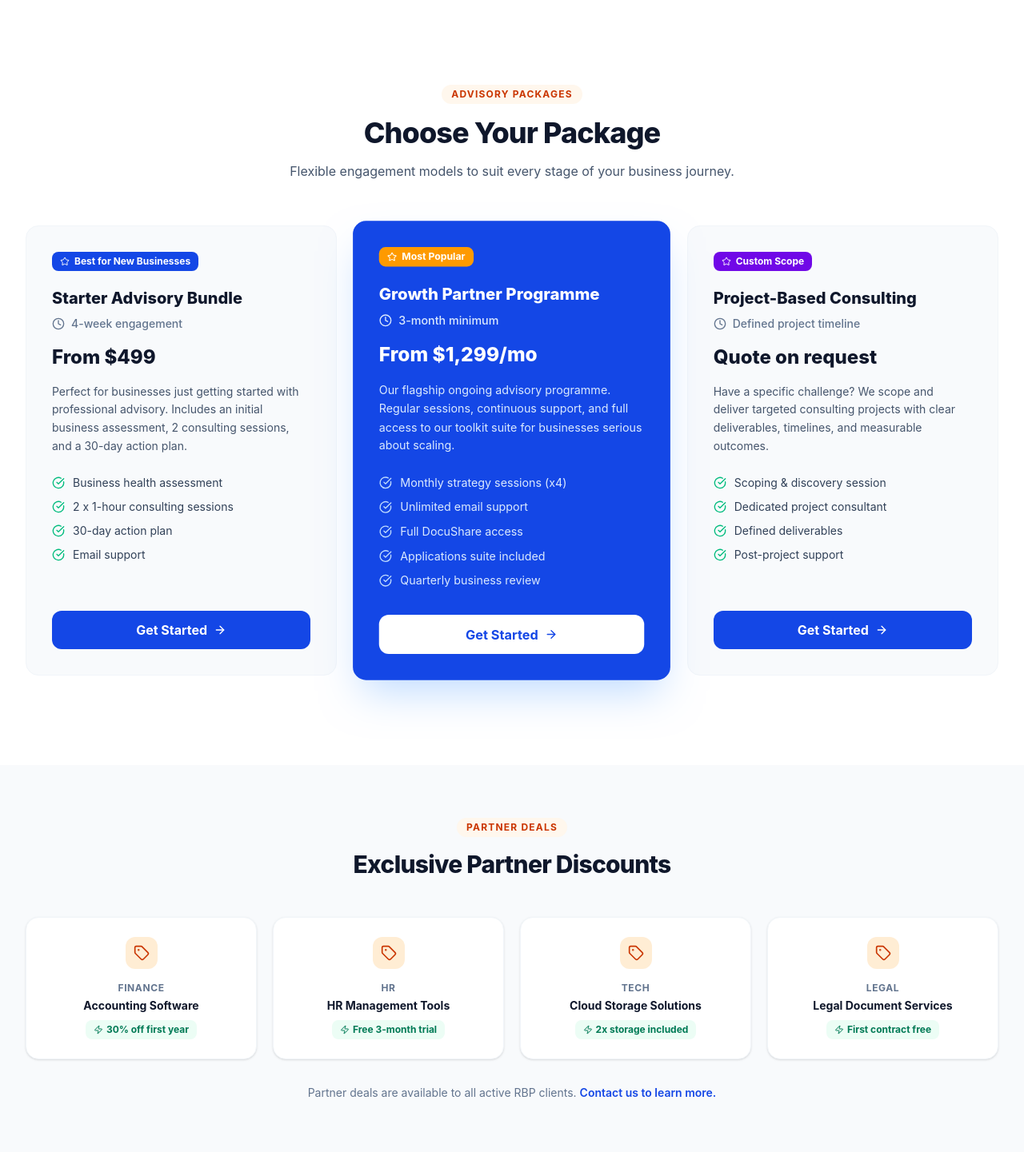
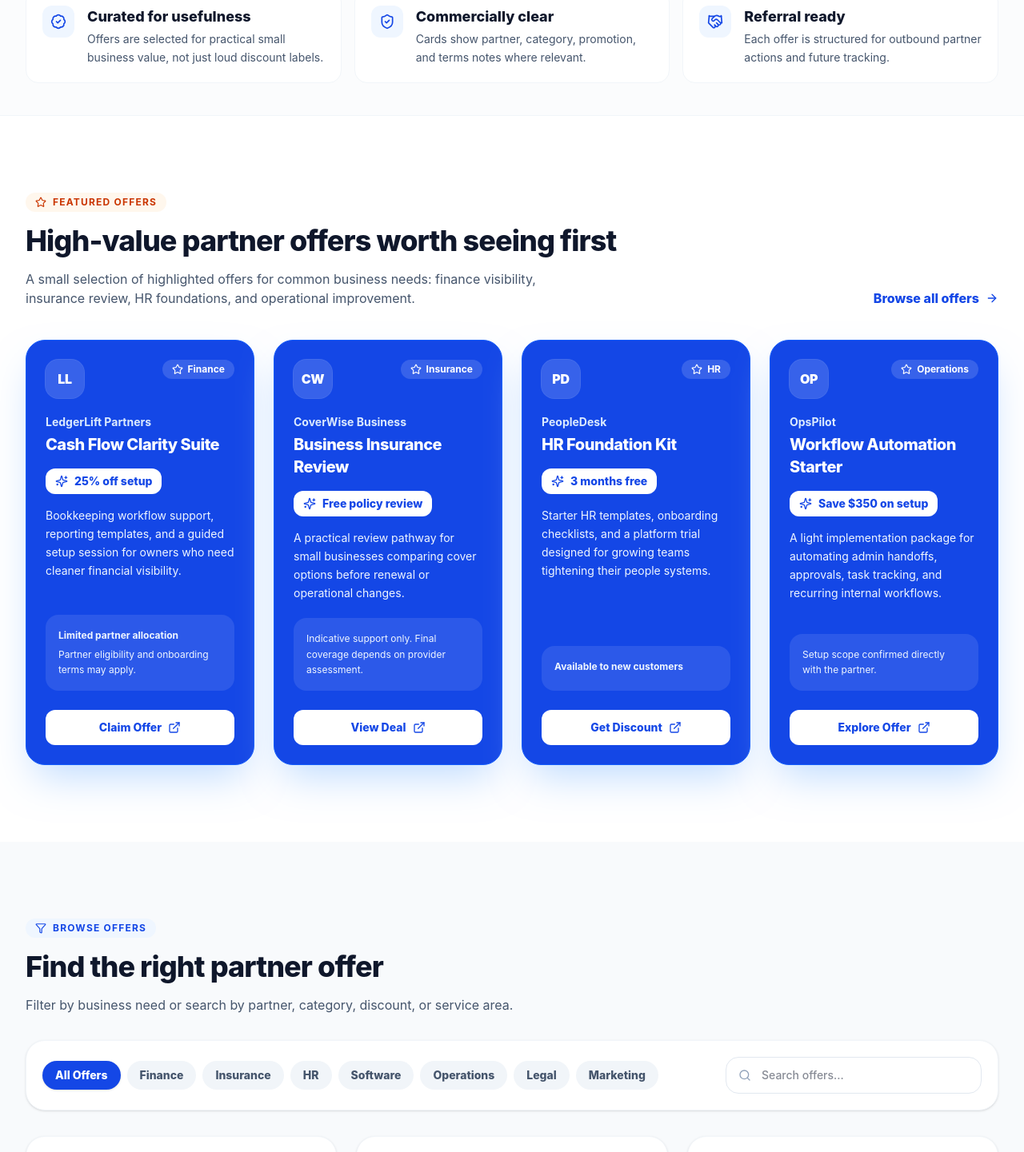
Before and after one commit to info-rbp/Uiuxdesignassistance, a React (Vite) app: page /offers in a window 1280 px wide. Shown: the part 781-2222 px from the top of the page at 80% size. Built offline with nearby package versions, Linux system fonts and the light colour scheme.

Commit message:
Redesign Offers page as partner offers hub

```diff
--- a/src/app/pages/OffersPage.tsx
+++ b/src/app/pages/OffersPage.tsx
@@ -1,193 +1,346 @@
+import { useMemo, useState } from "react";
 import { Link } from "react-router";
 import { Navbar } from "../components/Navbar";
 import { Footer } from "../components/Footer";
-import { CTABanner } from "../components/CTABanner";
 import { PageHero } from "../components/PageHero";
-import { Tag, Clock, Star, Zap, ArrowRight, CheckCircle } from "lucide-react";
+import { offerCategories, partnerOffers, type OfferCategory, type PartnerOffer } from "../data/offerData";
+import {
+  ArrowRight,
+  BadgeCheck,
+  BriefcaseBusiness,
+  Building2,
+  ExternalLink,
+  Filter,
+  Handshake,
+  RotateCcw,
+  Search,
+  ShieldCheck,
+  Sparkles,
+  Star,
+  Tag,
+} from "lucide-react";
 
-const heroImage = "https://images.unsplash.com/photo-1758599543152-a73184816eba?crop=entropy&cs=tinysrgb&fit=max&fm=jpg&ixid=M3w3Nzg4Nzd8MHwxfHNlYXJjaHwxfHxleGNsdXNpdmUlMjBkZWFscyUyMGhhbmRzaGFrZSUyMGJ1c2luZXNzJTIwcGFydG5lcnNoaXB8ZW58MXx8fHwxNzc2OTIzMzA0fDA&ixlib=rb-4.1.0&q=80&w=1080";
+const heroImage = "https://images.unsplash.com/photo-1552664730-d307ca884978?crop=entropy&cs=tinysrgb&fit=max&fm=jpg&q=80&w=1080";
 
-const offers = [
-  {
-    title: "Starter Advisory Bundle",
-    badge: "Best for New Businesses",
-    badgeColor: "bg-blue-700",
-    price: "From $499",
-    duration: "4-week engagement",
-    desc: "Perfect for businesses just getting started with professional advisory. Includes an initial business assessment, 2 consulting sessions, and a 30-day action plan.",
-    includes: [
-      "Business health assessment",
-      "2 x 1-hour consulting sessions",
-      "30-day action plan",
-      "Email support",
-    ],
-    highlight: false,
-  },
-  {
-    title: "Growth Partner Programme",
-    badge: "Most Popular",
-    badgeColor: "bg-amber-500",
-    price: "From $1,299/mo",
-    duration: "3-month minimum",
-    desc: "Our flagship ongoing advisory programme. Regular sessions, continuous support, and full access to our toolkit suite for businesses serious about scaling.",
-    includes: [
-      "Monthly strategy sessions (x4)",
-      "Unlimited email support",
-      "Full DocuShare access",
-      "Applications suite included",
-      "Quarterly business review",
-    ],
-    highlight: true,
-  },
-  {
-    title: "Project-Based Consulting",
-    badge: "Custom Scope",
-    badgeColor: "bg-violet-700",
-    price: "Quote on request",
-    duration: "Defined project timeline",
-    desc: "Have a specific challenge? We scope and deliver targeted consulting projects with clear deliverables, timelines, and measurable outcomes.",
-    includes: [
-      "Scoping & discovery session",
-      "Dedicated project consultant",
-      "Defined deliverables",
-      "Post-project support",
-    ],
-    highlight: false,
-  },
-];
+type CategoryFilter = "All Offers" | OfferCategory;
 
-const partnerDeals = [
-  { partner: "Accounting Software", deal: "30% off first year", category: "Finance" },
-  { partner: "HR Management Tools", deal: "Free 3-month trial", category: "HR" },
-  { partner: "Cloud Storage Solutions", deal: "2x storage included", category: "Tech" },
-  { partner: "Legal Document Services", deal: "First contract free", category: "Legal" },
-];
+function OfferLogo({ initials, featured }: { initials: string; featured?: boolean }) {
+  return (
+    <div
+      className={`h-12 w-12 rounded-2xl flex items-center justify-center font-black tracking-tight ${
+        featured ? "bg-white/15 text-white ring-1 ring-white/20" : "bg-blue-50 text-blue-700"
+      }`}
+      aria-hidden="true"
+    >
+      {initials}
+    </div>
+  );
+}
+
+function OfferCard({ offer, variant = "standard" }: { offer: PartnerOffer; variant?: "standard" | "featured" }) {
+  const isFeatured = variant === "featured";
+
+  return (
+    <article
+      className={`rounded-3xl border transition-all duration-200 h-full flex flex-col ${
+        isFeatured
+          ? "bg-blue-700 text-white border-blue-600 shadow-2xl shadow-blue-200"
+          : "bg-white border-slate-100 shadow-sm hover:shadow-xl hover:-translate-y-1"
+      }`}
+    >
+      <div className="p-6 flex flex-col h-full">
+        <div className="flex items-start justify-between gap-4 mb-5">
+          <OfferLogo initials={offer.logoInitials} featured={isFeatured} />
+          <div
+            className={`inline-flex items-center gap-1.5 rounded-full px-3 py-1 text-xs font-bold ${
+              isFeatured ? "bg-white/15 text-white" : "bg-slate-100 text-slate-700"
+            }`}
+          >
+            {isFeatured ? <Star className="h-3.5 w-3.5" /> : <Tag className="h-3.5 w-3.5" />}
+            {offer.category}
+          </div>
+        </div>
+
+        <div className="mb-4">
+          <p className={`text-sm font-bold mb-1 ${isFeatured ? "text-blue-100" : "text-slate-500"}`}>
+            {offer.partnerName}
+          </p>
+          <h3 className={`text-xl font-extrabold tracking-tight ${isFeatured ? "text-white" : "text-slate-900"}`}>
+            {offer.offerTitle}
+          </h3>
+        </div>
+
+        <div
+          className={`inline-flex items-center gap-2 w-fit rounded-xl px-3 py-1.5 text-sm font-extrabold mb-4 ${
+            isFeatured ? "bg-white text-blue-700" : "bg-emerald-50 text-emerald-700"
+          }`}
+        >
+          <Sparkles className="h-4 w-4" />
+          {offer.promotionalLabel}
+        </div>
+
+        <p className={`text-sm leading-relaxed flex-grow ${isFeatured ? "text-blue-50" : "text-slate-600"}`}>
+          {offer.description}
+        </p>
+
+        {(offer.expiry || offer.termsNote) && (
+          <div
+            className={`mt-5 rounded-2xl p-4 text-xs leading-relaxed ${
+              isFeatured ? "bg-white/10 text-blue-50" : "bg-slate-50 text-slate-500"
+            }`}
+          >
+            {offer.expiry && <p className="font-bold mb-1">{offer.expiry}</p>}
+            {offer.termsNote && <p>{offer.termsNote}</p>}
+          </div>
+        )}
+
+        <a
+          href={offer.outboundUrl}
+          target="_blank"
+          rel="noreferrer"
+          className={`mt-6 inline-flex items-center justify-center gap-2 rounded-xl px-5 py-3 text-sm font-extrabold transition-all ${
+            isFeatured
+              ? "bg-white text-blue-700 hover:bg-blue-50"
+              : "bg-blue-700 text-white hover:bg-blue-800"
+          }`}
+          aria-label={`${offer.ctaLabel} from ${offer.partnerName}`}
+        >
+          {offer.ctaLabel}
+          <ExternalLink className="h-4 w-4" />
+        </a>
+      </div>
+    </article>
+  );
+}
+
+function EmptyOffersState({ onReset }: { onReset: () => void }) {
+  return (
+    <div className="rounded-3xl border border-dashed border-slate-300 bg-white p-10 text-center">
+      <div className="mx-auto mb-5 h-14 w-14 rounded-2xl bg-slate-100 flex items-center justify-center">
+        <Search className="h-6 w-6 text-slate-500" />
+      </div>
+      <h3 className="text-2xl font-extrabold text-slate-900 mb-3">No matching offers found</h3>
+      <p className="text-slate-600 max-w-xl mx-auto mb-6">
+        Try another category or clear your search to browse the full partner offer collection.
+      </p>
+      <button
+        type="button"
+        onClick={onReset}
+        className="inline-flex items-center justify-center gap-2 rounded-xl bg-blue-700 px-5 py-3 text-sm font-extrabold text-white hover:bg-blue-800 transition-colors"
+      >
+        <RotateCcw className="h-4 w-4" />
+        Reset filters
+      </button>
+    </div>
+  );
+}
 
 export function OffersPage() {
+  const [selectedCategory, setSelectedCategory] = useState<CategoryFilter>("All Offers");
+  const [searchTerm, setSearchTerm] = useState("");
+
+  const activeOffers = useMemo(() => partnerOffers.filter((offer) => offer.active), []);
+  const featuredOffers = useMemo(() => activeOffers.filter((offer) => offer.featured).slice(0, 4), [activeOffers]);
+
+  const filteredOffers = useMemo(() => {
+    const normalizedSearch = searchTerm.trim().toLowerCase();
+
+    return activeOffers.filter((offer) => {
+      const matchesCategory = selectedCategory === "All Offers" || offer.category === selectedCategory;
+      const matchesSearch =
+        normalizedSearch.length === 0 ||
+        [offer.partnerName, offer.offerTitle, offer.category, offer.description, offer.promotionalLabel]
+          .join(" ")
+          .toLowerCase()
+          .includes(normalizedSearch);
+
+      return matchesCategory && matchesSearch;
+    });
+  }, [activeOffers, selectedCategory, searchTerm]);
+
+  const resetFilters = () => {
+    setSelectedCategory("All Offers");
+    setSearchTerm("");
+  };
+
   return (
     <div className="bg-white min-h-screen">
       <Navbar />
       <PageHero
-        title="Exclusive Offers"
-        titleAccent="& Packages"
-        subtitle="Purpose-built advisory packages and exclusive partner deals designed to provide maximum value for small businesses."
-        badge="Offers"
+        title="Partner Offers"
+        titleAccent="& Deals"
+        subtitle="Curated discounts, practical partner solutions, and referral offers selected to help small businesses reduce friction, save time, and access better support."
+        badge="Offers & Deals"
         breadcrumb="Offers"
         image={heroImage}
-        bullets={["Vendor-negotiated discounts", "Member-only packages", "Regularly updated deals"]}
-        ctaPrimary={{ label: "View Packages", href: "#packages" }}
-        ctaSecondary={{ label: "Talk to Us", href: "/contact" }}
-        stat={{ value: "30%", label: "Avg. Cost Savings", sublabel: "For our members" }}
+        bullets={["Curated partner solutions", "Referral-style offers", "Built for small business needs"]}
+        ctaPrimary={{ label: "Explore Offers", href: "#browse-offers" }}
+        ctaSecondary={{ label: "Become a Partner", href: "#become-a-partner" }}
+        stat={{ value: `${activeOffers.length}+`, label: "Partner Offers", sublabel: "Ready to explore" }}
       />
 
-      {/* Packages */}
-      <section className="py-20 lg:py-28" id="packages">
+      <section className="py-10 border-b border-slate-100 bg-slate-50/60">
         <div className="max-w-7xl mx-auto px-4 sm:px-6 lg:px-8">
-          <div className="text-center mb-14">
-            <span className="inline-block text-xs font-bold text-orange-700 uppercase tracking-widest bg-orange-50 px-3 py-1 rounded-full mb-4">
-              Advisory Packages
+          <div className="grid grid-cols-1 md:grid-cols-3 gap-4">
+            {[
+              { icon: BadgeCheck, title: "Curated for usefulness", copy: "Offers are selected for practical small business value, not just loud discount labels." },
+              { icon: ShieldCheck, title: "Commercially clear", copy: "Cards show partner, category, promotion, and terms notes where relevant." },
+              { icon: Handshake, title: "Referral ready", copy: "Each offer is structured for outbound partner actions and future tracking." },
+            ].map((item) => {
+              const Icon = item.icon;
+              return (
+                <div key={item.title} className="bg-white rounded-2xl border border-slate-100 p-5 flex gap-4 items-start">
+                  <div className="h-10 w-10 rounded-xl bg-blue-50 flex items-center justify-center flex-shrink-0">
+                    <Icon className="h-5 w-5 text-blue-700" />
+                  </div>
+                  <div>
+                    <h3 className="font-extrabold text-slate-900 mb-1">{item.title}</h3>
+                    <p className="text-sm text-slate-600 leading-relaxed">{item.copy}</p>
+                  </div>
+                </div>
+              );
+            })}
+          </div>
+        </div>
+      </section>
+
+      <section className="py-20 lg:py-24 bg-white" id="featured-offers">
+        <div className="max-w-7xl mx-auto px-4 sm:px-6 lg:px-8">
+          <div className="flex flex-col lg:flex-row lg:items-end lg:justify-between gap-6 mb-10">
+            <div>
+              <span className="inline-flex items-center gap-2 text-xs font-bold text-orange-700 uppercase tracking-widest bg-orange-50 px-3 py-1 rounded-full mb-4">
+                <Star className="h-3.5 w-3.5" />
+                Featured Offers
               </span>
               <h2 className="text-3xl sm:text-4xl font-extrabold text-slate-900 tracking-tight mb-4">
-              Choose Your Package
+                High-value partner offers worth seeing first
               </h2>
-            <p className="text-slate-600 max-w-xl mx-auto">
-              Flexible engagement models to suit every stage of your business journey.
+              <p className="text-slate-600 max-w-2xl">
+                A small selection of highlighted offers for common business needs: finance visibility, insurance review, HR foundations, and operational improvement.
               </p>
             </div>
-
-          <div className="grid grid-cols-1 lg:grid-cols-3 gap-6">
-            {offers.map((offer) => (
-              <div
-                key={offer.title}
-                className={`rounded-2xl p-8 flex flex-col ${
-                  offer.highlight
-                    ? "bg-blue-700 text-white shadow-2xl shadow-blue-200 scale-[1.02]"
-                    : "bg-slate-50 border border-slate-100 text-slate-900"
-                }`}
-              >
-                <div className={`inline-flex items-center gap-1.5 px-2.5 py-1 rounded-lg mb-5 w-fit text-xs font-bold text-white ${offer.badgeColor}`}>
-                  <Star className="w-3 h-3" />
-                  {offer.badge}
+            <a href="#browse-offers" className="inline-flex items-center gap-2 text-blue-700 font-extrabold hover:text-blue-800">
+              Browse all offers <ArrowRight className="h-4 w-4" />
+            </a>
           </div>
 
-                <h3 className={`text-xl font-extrabold mb-2 ${offer.highlight ? "text-white" : "text-slate-900"}`}>
-                  {offer.title}
-                </h3>
-
-                <div className={`flex items-center gap-2 mb-4 ${offer.highlight ? "text-blue-100" : "text-slate-500"}`}>
-                  <Clock className="w-4 h-4" />
-                  <span className="text-sm font-medium">{offer.duration}</span>
-                </div>
-
-                <div className={`text-2xl font-extrabold mb-4 ${offer.highlight ? "text-white" : "text-slate-900"}`}>
-                  {offer.price}
-                </div>
-
-                <p className={`text-sm leading-relaxed mb-6 ${offer.highlight ? "text-blue-100" : "text-slate-600"}`}>
-                  {offer.desc}
-                </p>
-
-                <div className="space-y-2.5 mb-8 flex-grow">
-                  {offer.includes.map((item) => (
-                    <div key={item} className="flex items-center gap-2.5">
-                      <CheckCircle className={`w-4 h-4 flex-shrink-0 ${offer.highlight ? "text-blue-200" : "text-emerald-500"}`} />
-                      <span className={`text-sm ${offer.highlight ? "text-blue-100" : "text-slate-700"}`}>{item}</span>
-                    </div>
-                  ))}
-                </div>
-
-                <Link
-                  to="/contact"
-                  className={`inline-flex items-center justify-center gap-2 font-bold py-3 px-6 rounded-xl transition-all ${
-                    offer.highlight
-                      ? "bg-white text-blue-700 hover:bg-blue-50"
-                      : "bg-blue-700 text-white hover:bg-blue-800"
-                  }`}
-                >
-                  Get Started <ArrowRight className="w-4 h-4" />
-                </Link>
-              </div>
+          <div className="grid grid-cols-1 md:grid-cols-2 xl:grid-cols-4 gap-6">
+            {featuredOffers.map((offer) => (
+              <OfferCard key={offer.id} offer={offer} variant="featured" />
             ))}
           </div>
         </div>
       </section>
 
-      {/* Partner Deals */}
-      <section className="py-16 bg-slate-50">
+      <section className="py-20 lg:py-24 bg-slate-50" id="browse-offers">
         <div className="max-w-7xl mx-auto px-4 sm:px-6 lg:px-8">
-          <div className="text-center mb-12">
-            <span className="inline-block text-xs font-bold text-orange-700 uppercase tracking-widest bg-orange-50 px-3 py-1 rounded-full mb-4">
-              Partner Deals
+          <div className="flex flex-col lg:flex-row lg:items-end lg:justify-between gap-6 mb-8">
+            <div>
+              <span className="inline-flex items-center gap-2 text-xs font-bold text-blue-700 uppercase tracking-widest bg-blue-50 px-3 py-1 rounded-full mb-4">
+                <Filter className="h-3.5 w-3.5" />
+                Browse Offers
               </span>
-            <h2 className="text-2xl sm:text-3xl font-extrabold text-slate-900 tracking-tight">
-              Exclusive Partner Discounts
+              <h2 className="text-3xl sm:text-4xl font-extrabold text-slate-900 tracking-tight mb-4">
+                Find the right partner offer
               </h2>
+              <p className="text-slate-600 max-w-2xl">
+                Filter by business need or search by partner, category, discount, or service area.
+              </p>
             </div>
-          <div className="grid grid-cols-1 sm:grid-cols-2 lg:grid-cols-4 gap-5">
-            {partnerDeals.map((deal) => (
-              <div key={deal.partner} className="bg-white border border-slate-100 rounded-2xl p-6 text-center shadow-sm">
-                <div className="w-10 h-10 bg-orange-100 rounded-xl flex items-center justify-center mx-auto mb-4">
-                  <Tag className="w-5 h-5 text-orange-700" />
           </div>
-                <div className="text-xs font-bold text-slate-500 uppercase tracking-wider mb-1">{deal.category}</div>
-                <h4 className="font-bold text-slate-900 mb-2 text-sm">{deal.partner}</h4>
-                <div className="inline-flex items-center gap-1 bg-emerald-50 text-emerald-700 text-xs font-bold px-2.5 py-1 rounded-lg">
-                  <Zap className="w-3 h-3" />
-                  {deal.deal}
+
+          <div className="bg-white border border-slate-100 rounded-3xl p-4 sm:p-5 mb-8 shadow-sm">
+            <div className="flex flex-col xl:flex-row gap-4 xl:items-center xl:justify-between">
+              <div className="flex flex-wrap gap-2">
+                {offerCategories.map((category) => {
+                  const isSelected = selectedCategory === category;
+                  return (
+                    <button
+                      key={category}
+                      type="button"
+                      onClick={() => setSelectedCategory(category)}
+                      className={`rounded-full px-4 py-2 text-sm font-extrabold transition-all ${
+                        isSelected
+                          ? "bg-blue-700 text-white shadow-sm"
+                          : "bg-slate-100 text-slate-600 hover:bg-slate-200 hover:text-slate-900"
+                      }`}
+                    >
+                      {category}
+                    </button>
+                  );
+                })}
               </div>
+
+              <label className="relative block xl:w-80">
+                <span className="sr-only">Search offers</span>
+                <Search className="absolute left-4 top-1/2 h-4 w-4 -translate-y-1/2 text-slate-400" />
+                <input
+                  value={searchTerm}
+                  onChange={(event) => setSearchTerm(event.target.value)}
+                  placeholder="Search offers..."
+                  className="w-full rounded-2xl border border-slate-200 bg-white py-3 pl-11 pr-4 text-sm font-medium text-slate-900 outline-none transition focus:border-blue-300 focus:ring-4 focus:ring-blue-50"
+                />
+              </label>
+            </div>
+          </div>
+
+          {filteredOffers.length > 0 ? (
+            <div className="grid grid-cols-1 md:grid-cols-2 xl:grid-cols-3 gap-6">
+              {filteredOffers.map((offer) => (
+                <OfferCard key={offer.id} offer={offer} />
+              ))}
+            </div>
+          ) : (
+            <EmptyOffersState onReset={resetFilters} />
+          )}
+        </div>
+      </section>
+
+      <section className="py-20 lg:py-24 bg-white" id="become-a-partner">
+        <div className="max-w-7xl mx-auto px-4 sm:px-6 lg:px-8">
+          <div className="rounded-[2rem] bg-slate-900 text-white overflow-hidden shadow-2xl shadow-slate-200">
+            <div className="grid grid-cols-1 lg:grid-cols-[1.1fr_0.9fr] gap-0">
+              <div className="p-8 sm:p-10 lg:p-14">
+                <span className="inline-flex items-center gap-2 text-xs font-bold text-blue-100 uppercase tracking-widest bg-white/10 px-3 py-1 rounded-full mb-5">
+                  <Building2 className="h-3.5 w-3.5" />
+                  Partner Acquisition
+                </span>
+                <h2 className="text-3xl sm:text-4xl font-extrabold tracking-tight mb-4">
+                  Become a Partner
+                </h2>
+                <p className="text-slate-300 leading-relaxed max-w-2xl mb-8">
+                  If you provide finance, insurance, HR, software, operations, legal, or marketing support for small businesses, the Offers hub can become a qualified referral surface for your solution.
+                </p>
+                <div className="grid grid-cols-1 sm:grid-cols-3 gap-4 mb-8">
+                  {[
+                    "Reach business owners",
+                    "Promote useful offers",
+                    "Build referral pathways",
+                  ].map((item) => (
+                    <div key={item} className="rounded-2xl bg-white/10 p-4 text-sm font-bold text-slate-100">
+                      {item}
                     </div>
                   ))}
                 </div>
-          <p className="text-center text-slate-500 text-sm mt-8">
-            Partner deals are available to all active RBP clients.{" "}
-            <Link to="/contact" className="text-blue-700 font-semibold hover:underline">
-              Contact us to learn more.
+                <Link
+                  to="/contact"
+                  className="inline-flex items-center justify-center gap-2 rounded-xl bg-white px-6 py-3 text-sm font-extrabold text-slate-900 hover:bg-blue-50 transition-colors"
+                >
+                  Apply for Partnership <ArrowRight className="h-4 w-4" />
                 </Link>
+              </div>
+              <div className="bg-blue-700 p-8 sm:p-10 lg:p-14 flex flex-col justify-center">
+                <BriefcaseBusiness className="h-12 w-12 text-blue-100 mb-6" />
+                <h3 className="text-2xl font-extrabold mb-4">Built for credible partner referrals, not coupon chaos.</h3>
+                <p className="text-blue-50 leading-relaxed">
+                  The offer model already supports featured placement, active status, external links, category filters, partner identity, and terms notes, so future CMS or tracking integration can slot in without rebuilding the page from scratch.
                 </p>
+              </div>
+            </div>
+          </div>
         </div>
       </section>
 
-      <CTABanner />
       <Footer />
     </div>
   );
```
Lines whose indentation alone changed are shown as unchanged.
